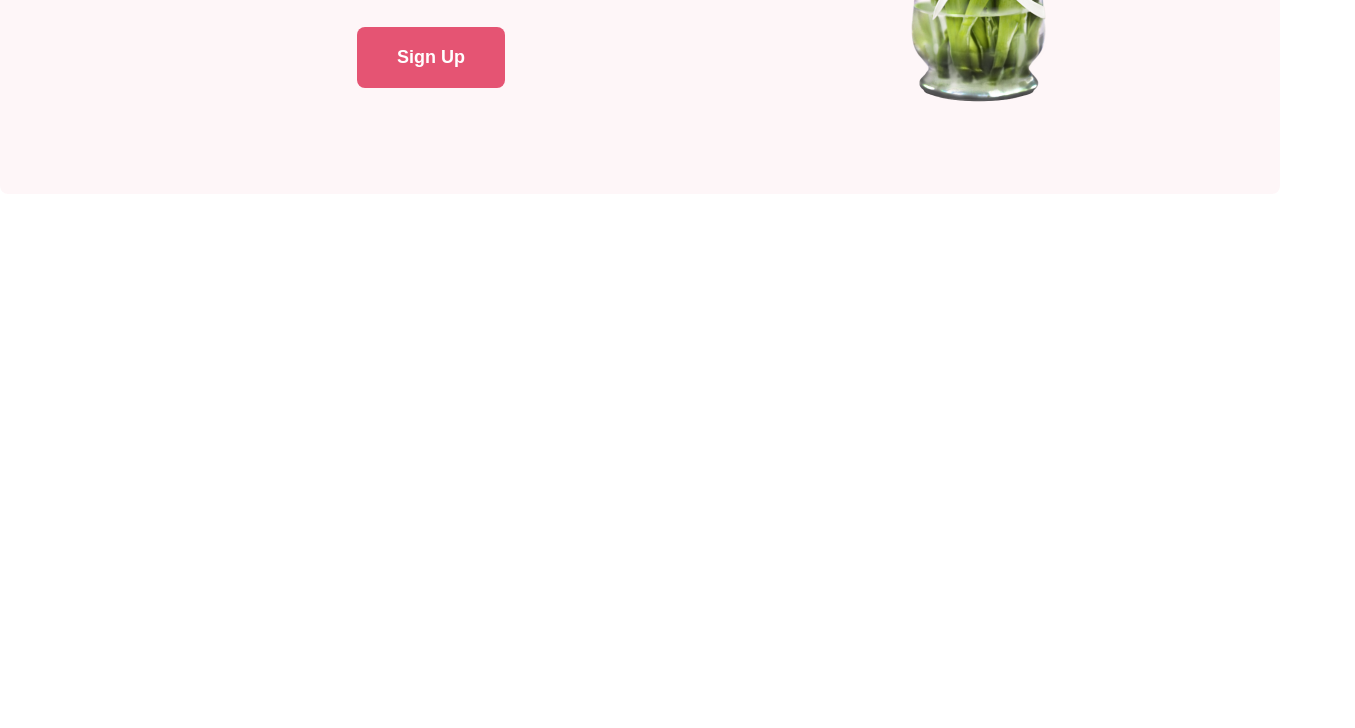
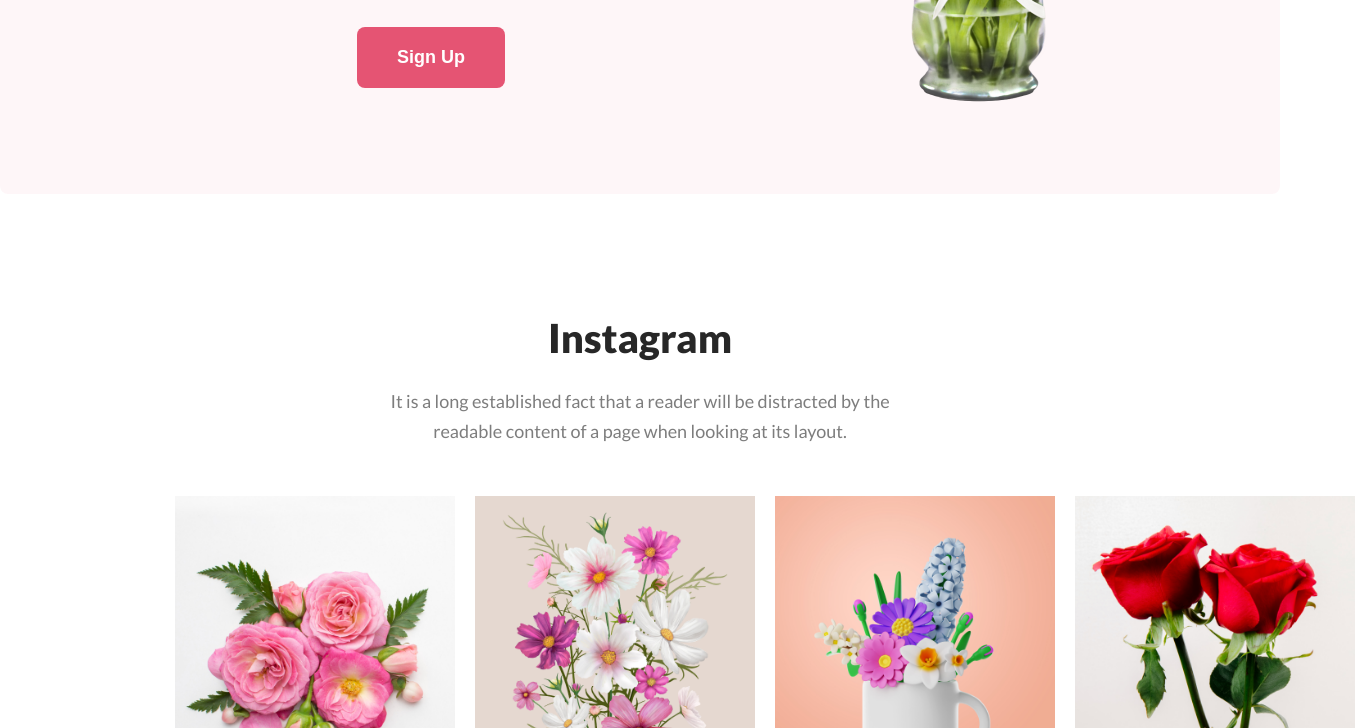
Before and after one commit to sanji06e/assignment-flowershop, a plain HTML site: page index.html in a window 1280 px wide. Shown: the part 2817-3545 px from the top of the page, 1355 px wide, since content can reach past the window. Before the commit the page ends 3111 px from the top, so only its background shows below. Drawn offline with Linux system fonts and the light colour scheme.

Commit message:
insta section added

```diff
--- a/index.html
+++ b/index.html
@@ -108,6 +108,18 @@
           </div>
         </div>
       </section>
+      <!-- instagram section -->
+      <section>
+        <div class="insta-info">
+          <h2 class="shared-title">Instagram</h2>
+          <p class="shared-para">It is a long established fact that a reader will be distracted by the readable content of a page when looking at its layout.</p>
+        </div>
+        <div class="instapic-container">
+          <img src="Flower Asset/Flower 01.png" alt="" class="instapic">
+          <img src="Flower Asset/Rectangle 4.png" alt="" class="instapic">
+          <img src="Flower Asset/Rectangle 5.png" alt="" class="instapic">
+          <img src="Flower Asset/Rectangle 6.png" alt="" class="instapic"></div>
+      </section>
     </main>
     <footer></footer>
   </body>
--- a/styles/style.css
+++ b/styles/style.css
@@ -11,7 +11,7 @@ body {
   text-align: center;
   font-size: 40px;
   font-weight: 800;
-  padding-top: 120px;
+  margin-top: 120px;
 }
 .shared-para {
   color: rgba(39, 39, 39, 0.6);
@@ -150,7 +150,6 @@ body {
   align-items: center;
   border-radius: 8px;
   background: rgba(229, 84, 115, 0.05);
-  margin-bottom: 100px;
 }
 .deal-info {
   text-align: center;
@@ -160,3 +159,13 @@ body {
 .rose {
   padding: 80px 150px;
 }
+/* instagram section style */
+.instapic-container {
+  display: flex;
+  gap: 20px;
+  margin: 50px 175px;
+}
+.instapic {
+  width: 280px;
+  height: 330px;
+}
```
